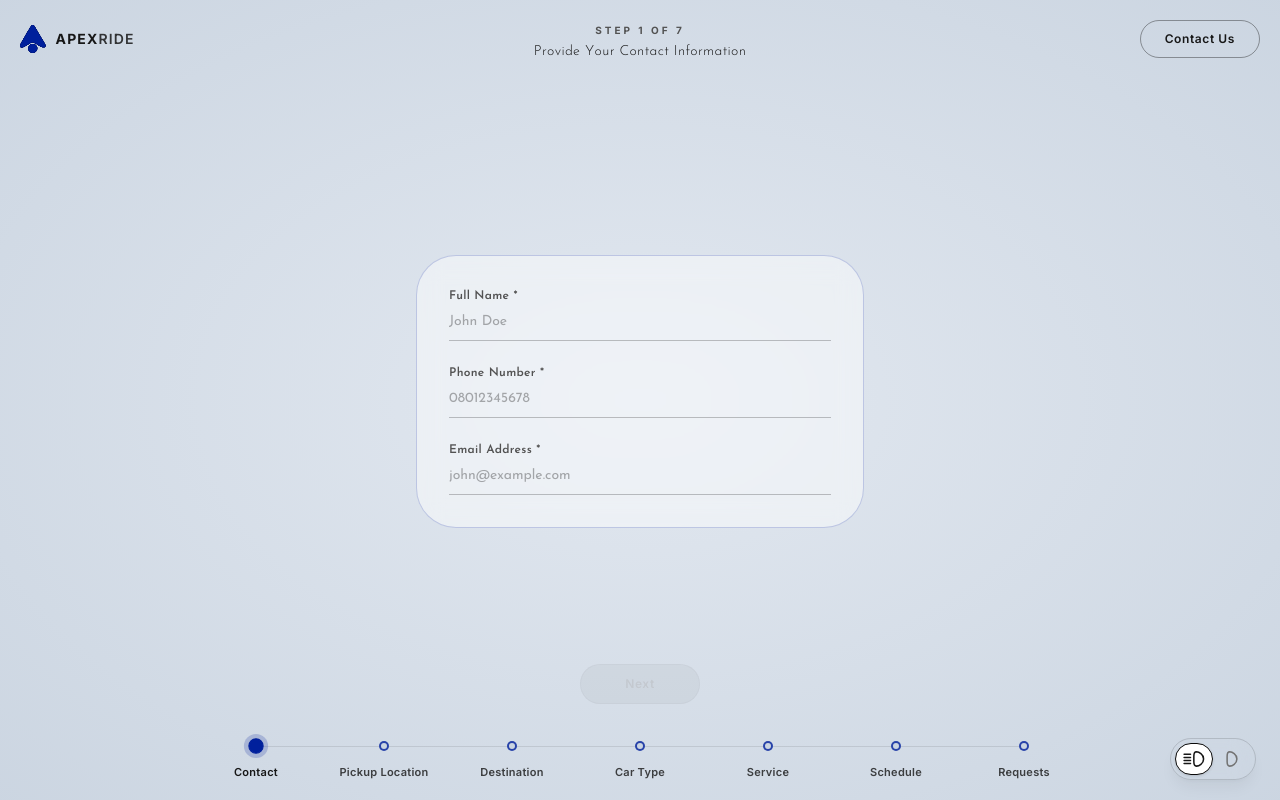
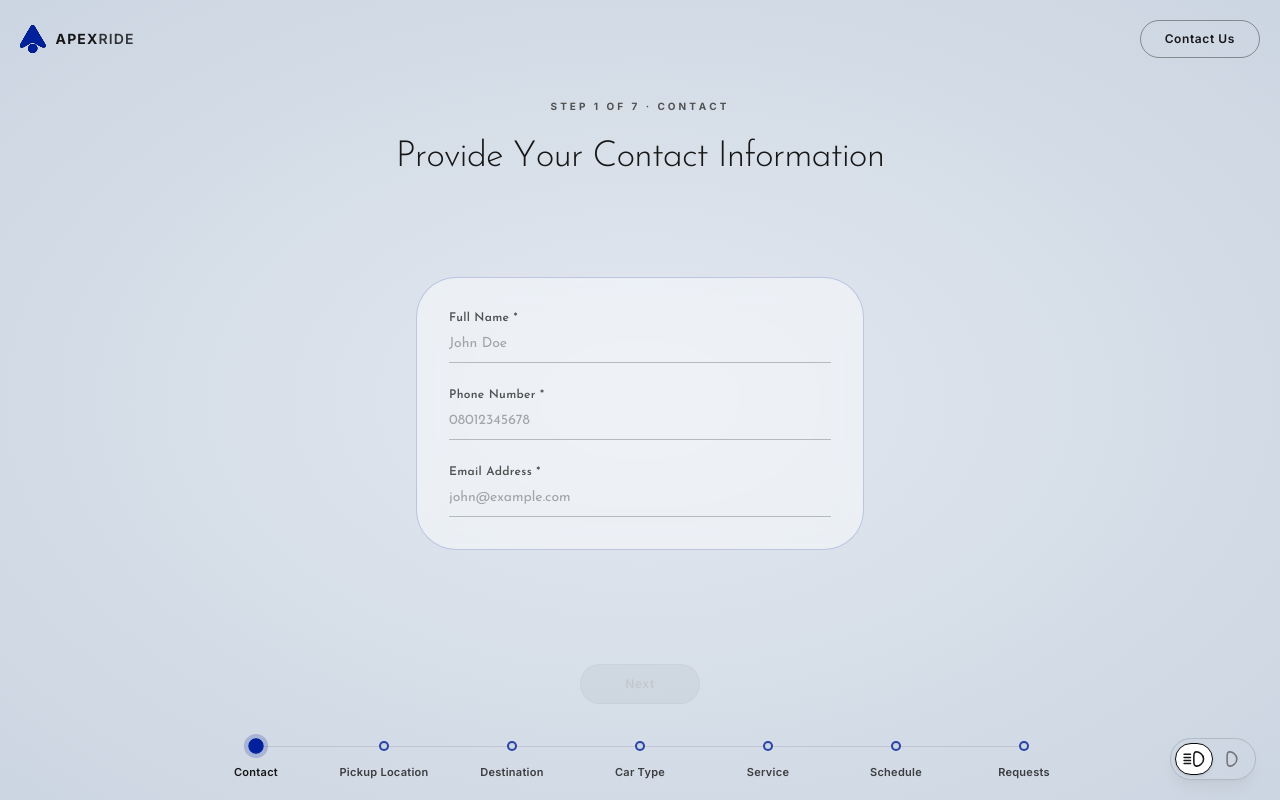
Before and after one commit to tomiwadoesux/apex, a Next.js app: page /form in a window 1280 px wide. Built offline with nearby package versions, Linux system fonts and the light colour scheme.

Commit message:
revert step header layout and text back to original

```diff
--- a/src/app/form/page.tsx
+++ b/src/app/form/page.tsx
@@ -375,7 +375,7 @@ export default function BookingForm() {
     ? "bg-white/45 border border-neutral-900/10 shadow-[0_25px_60px_rgba(0,0,0,0.06)] text-neutral-900 backdrop-blur-md"
     : "bg-neutral-950/20 border border-white/10 shadow-[0_25px_60px_rgba(0,0,0,0.6)] text-white backdrop-blur-md";
 
-  const [displayedStepText, setDisplayedStepText] = useState("Step 1 of 7");
+  const [displayedStepText, setDisplayedStepText] = useState("Step 1 of 7 · Contact");
   const [displayedSubLabel, setDisplayedSubLabel] = useState("Provide Your Contact Information");
 
   const getSubLabelText = (step: number) => {
@@ -383,7 +383,7 @@ export default function BookingForm() {
       case 0: return "Provide Your Contact Information";
       case 1: return selectedLocation?.name || "Lagos International Airport";
       case 2: return "Enter Booking Destination";
-      case 3: return "Choose a car or an attractive one.";
+      case 3: return carouselVehicleName || "Select Your Premium Vehicle";
       case 4: return "Choose Luxury Service Level";
       case 5: return "Schedule Date, Time & Passengers";
       case 6: return "Any Special Requests?";
@@ -393,7 +393,7 @@ export default function BookingForm() {
 
   useEffect(() => {
     if (currentStep <= 6) {
-      const newText = `Step ${currentStep + 1} of 7`;
+      const newText = `Step ${currentStep + 1} of 7 · ${STEPS[currentStep]}`;
       const newSubLabel = getSubLabelText(currentStep);
 
       if (displayedStepText === newText && displayedSubLabel === newSubLabel) return;
@@ -902,8 +902,8 @@ export default function BookingForm() {
 
       {/* Floating step progress text, positioned constantly at the top */}
       {currentStep <= 6 && (
-        <div className="fixed top-[22px] left-1/2 -translate-x-1/2 z-20 w-full text-center flex flex-col items-center gap-1 select-none pointer-events-none">
-          <div className="h-4 flex items-center justify-center overflow-visible">
+        <div className="fixed top-24 left-1/2 -translate-x-1/2 z-20 w-full text-center flex flex-col items-center gap-4 select-none pointer-events-none">
+          <div className="h-5 flex items-center justify-center overflow-visible">
             <p className={`text-[10px] font-bold uppercase tracking-[0.3em] ${sub} flex flex-wrap justify-center items-center`}>
               {displayedStepText.split("").map((char, index) => (
                 <span
@@ -917,7 +917,7 @@ export default function BookingForm() {
             </p>
           </div>
 
-          <h1 className={`max-w-3xl text-xs sm:text-sm font-medium tracking-wide ${heading} transition-all duration-300 min-h-[20px] flex flex-wrap justify-center items-center`}>
+          <h1 className={`max-w-3xl text-3xl font-light tracking-tight sm:text-4xl ${heading} transition-all duration-300 min-h-[50px] flex flex-wrap justify-center items-center`}>
             {displayedSubLabel.split(" ").map((word, wordIdx) => (
               <span key={wordIdx} className="inline-block whitespace-nowrap">
                 {word.split("").map((char, charIdx) => (
@@ -945,7 +945,7 @@ export default function BookingForm() {
             currentStep === 3 ? "max-w-7xl" : "max-w-5xl"
           }`}>
             {/* Spacer to preserve form placement where h1 used to be */}
-            <div className="h-4" />
+            <div className="h-[50px] mt-2.5" />
 
             {/* Step 1: Contact Details */}
             {currentStep === 0 && (
```
